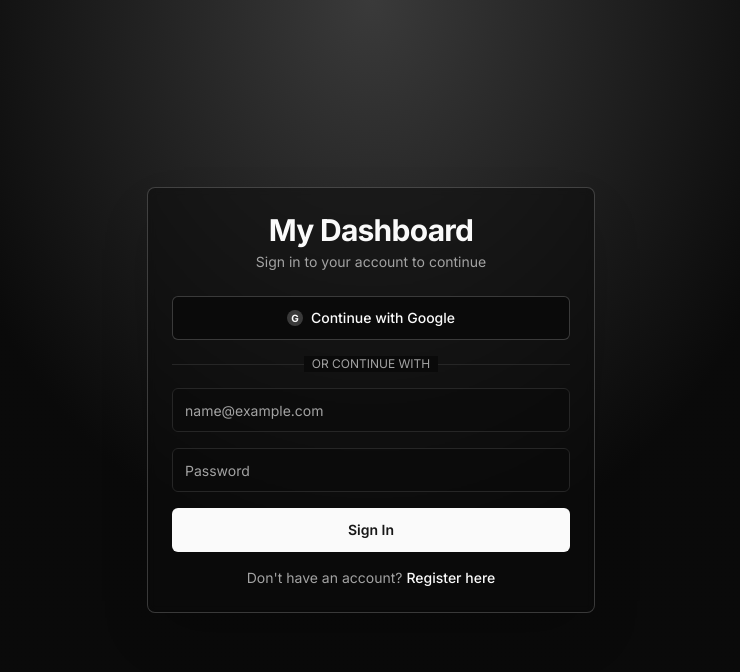
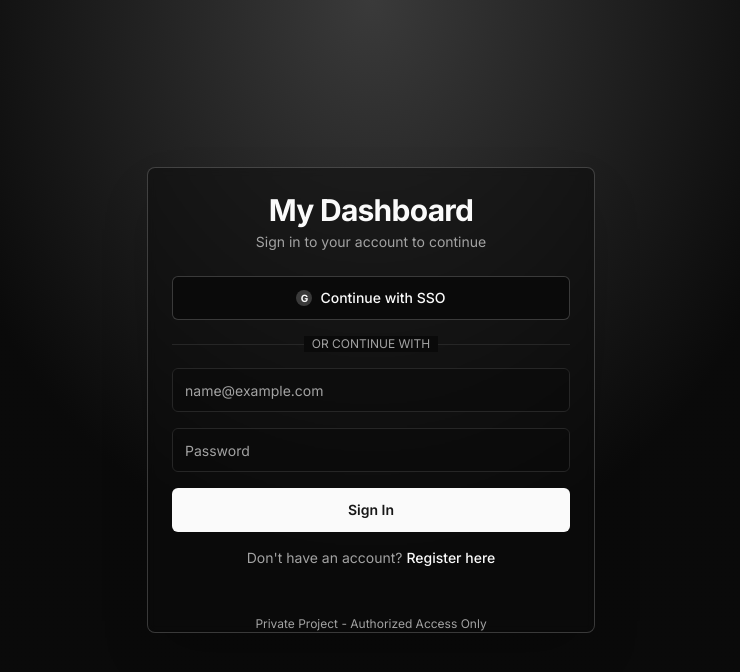
Before and after one commit to blbacelar/store-admin, a Next.js app: page /login in a window 1280 px wide. Shown: the top 672 px of the page, without its empty margins (269-1009 px from the left). Built offline with nearby package versions, Linux system fonts and the light colour scheme; no server answers.

Commit message:
fix: deeper phishing mitigation (remove google text, strict robots.txt, noindex)

```diff
--- a/src/app/layout.tsx
+++ b/src/app/layout.tsx
@@ -9,6 +9,7 @@ const inter = Inter({ subsets: ["latin"] });
 export const metadata: Metadata = {
   title: "My Dashboard",
   description: "Personal Product Manager",
+  robots: "noindex, nofollow",
 };
 
 export default function RootLayout({
--- a/src/app/login/page.tsx
+++ b/src/app/login/page.tsx
@@ -76,7 +76,7 @@ export default function LoginPage() {
                         disabled={isLoading}
                     >
                         {isLoading ? <Loader2 className="mr-2 h-4 w-4 animate-spin" /> : <div className="mr-2 h-4 w-4 rounded-full bg-primary/20 flex items-center justify-center font-bold text-[10px]">G</div>}
-                        {mounted ? t('continue_google') : 'Continue with Google'}
+                        {mounted ? t('continue_google') : 'Continue with SSO'}
                     </Button>
 
                     <div className="relative">
@@ -131,6 +131,9 @@ export default function LoginPage() {
                         </p>
                     </div>
                 </CardContent>
+                <div className="mt-6 text-center text-xs text-muted-foreground">
+                    <p>Private Project - Authorized Access Only</p>
+                </div>
             </Card>
         </div>
     );
--- a/src/i18n.ts
+++ b/src/i18n.ts
@@ -57,7 +57,7 @@ const resources = {
             "image_label": "Image",
             "login_title": "My Dashboard",
             "login_sub": "Sign in to your account to continue",
-            "continue_google": "Continue with Google",
+            "continue_google": "Continue with SSO",
             "or_continue_with": "Or continue with",
             "email_placeholder": "name@example.com",
             "password_placeholder": "Password",
@@ -130,7 +130,7 @@ const resources = {
             "image_label": "Imagem",
             "login_title": "Meu Painel",
             "login_sub": "Entre na sua conta para continuar",
-            "continue_google": "Continuar com Google",
+            "continue_google": "Continuar com SSO",
             "or_continue_with": "Ou continue com",
             "email_placeholder": "nome@exemplo.com",
             "password_placeholder": "Senha",
```
Also changed, not shown: public/robots.txt.
